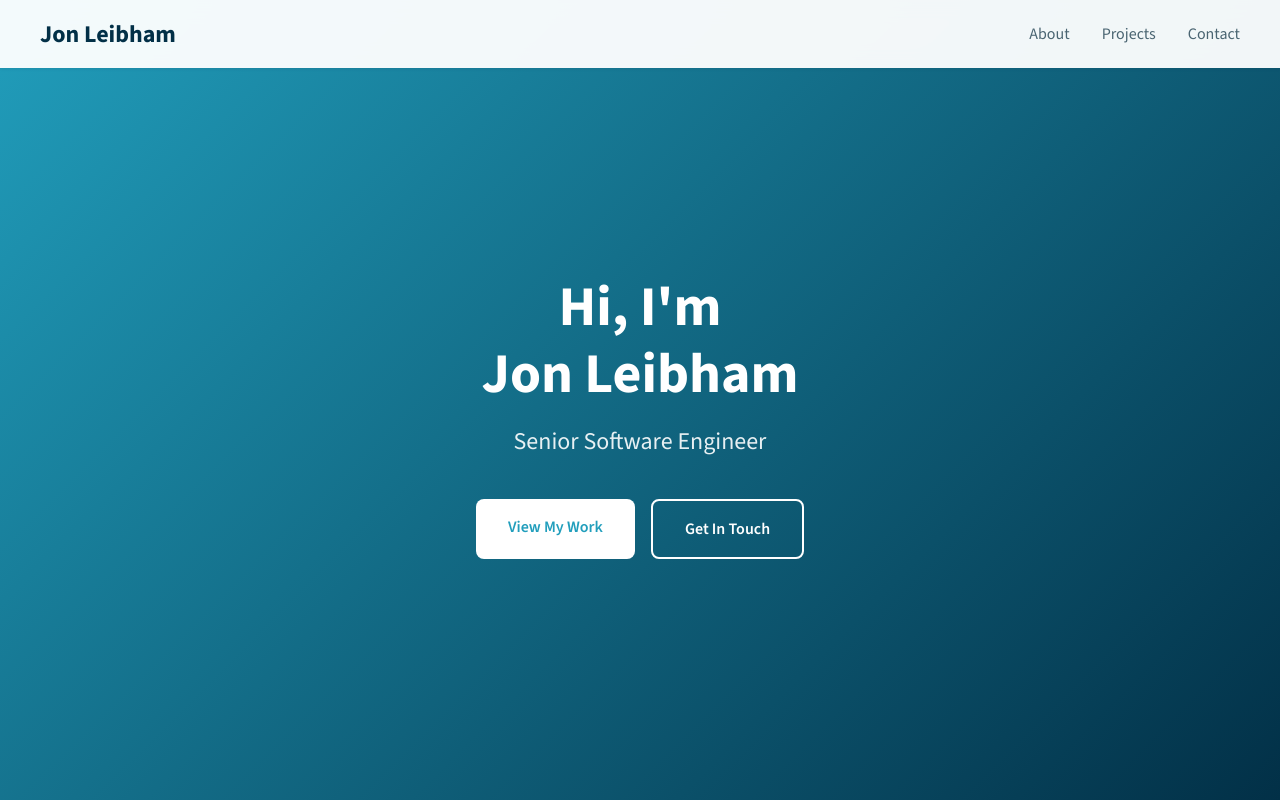
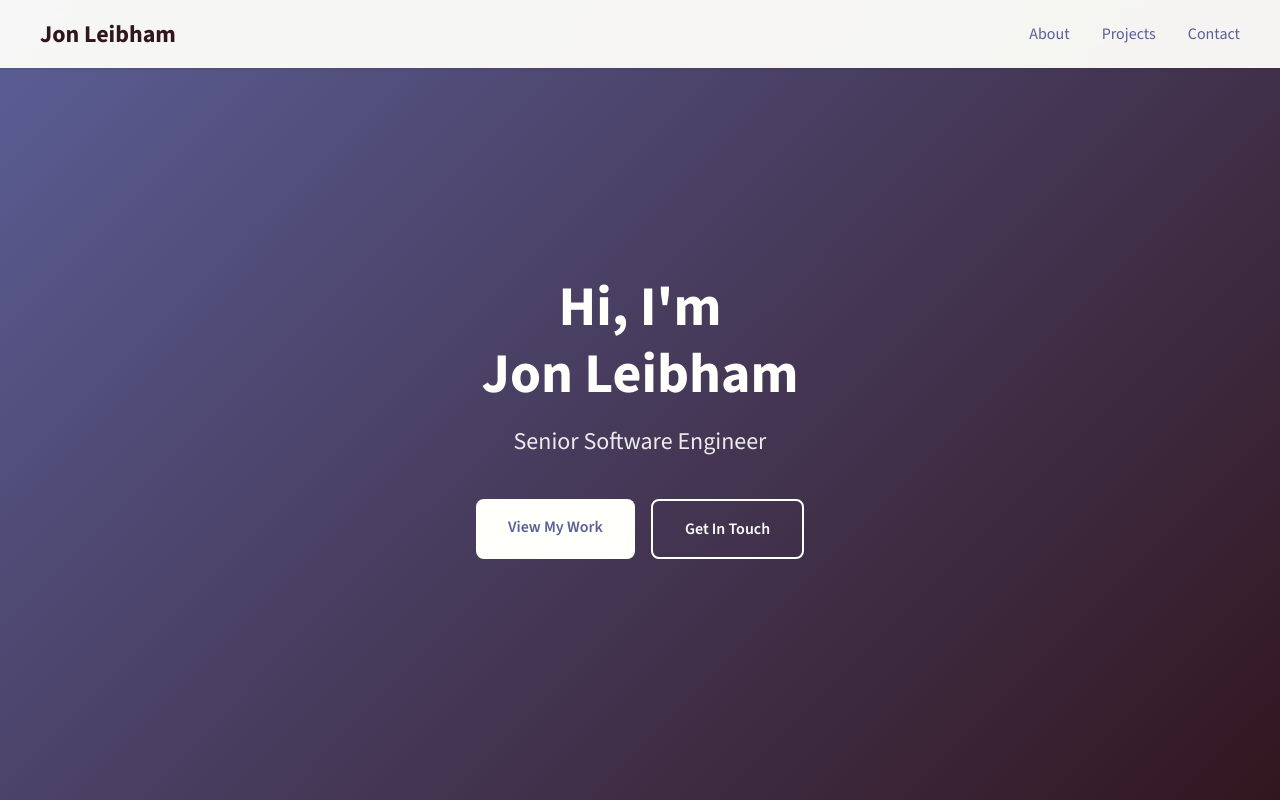
Before and after one commit to GRIM4CE/jonleibham, a React (Vite) app: page / in a window 1280 px wide. Shown: the top 800 px of the page. Built offline with nearby package versions, Linux system fonts and the light colour scheme.

Commit message:
feat: updates color scheme

```diff
--- a/src/index.css
+++ b/src/index.css
@@ -5,47 +5,52 @@
 }
 
 :root {
-  /* Palette: https://coolors.co/palette/8ecae6-219ebc-023047-ffb703-fb8500 */
-  --color-light-blue: #8ecae6;
-  --color-blue: #219ebc;
-  --color-navy: #023047;
-  --color-yellow: #ffb703;
-  --color-orange: #fb8500;
+  /* Palette */
+  --color-pale-slate: #b8b8d1;
+  --color-dusty-grape: #5b5f97;
+  --color-sunflower-gold: #ffc145;
+  --color-porcelain: #fffffb;
+  --color-grapefruit-pink: #ff6b6c;
+  --color-flag-red: #c1292e;
+  --color-black: #020100;
+  --color-midnight-violet: #32161f;
+  --color-magenta-bloom: #e83f6f;
+  --color-sea-green: #32936f;
 
   /* Primary colors */
-  --color-primary: #219ebc;
-  --color-primary-dark: #023047;
+  --color-primary: #5b5f97;
+  --color-primary-dark: #32161f;
 
   /* Accent colors */
-  --color-accent: #ffb703;
-  --color-accent-dark: #fb8500;
+  --color-accent: #ffc145;
+  --color-accent-dark: #e83f6f;
 
   /* Text colors */
-  --color-text: #023047;
-  --color-text-muted: #4a6572;
-  --color-text-subtle: #2d4a59;
+  --color-text: #32161f;
+  --color-text-muted: #5b5f97;
+  --color-text-subtle: #6f5466;
 
   /* Background colors */
-  --color-bg: #ffffff;
-  --color-bg-alt: #f0f7fa;
-  --color-bg-dark: #023047;
+  --color-bg: #fffffb;
+  --color-bg-alt: #f2f2f8;
+  --color-bg-dark: #32161f;
 
   /* UI colors */
-  --color-border: #c9dde6;
-  --color-tag-bg: #e8f4f8;
-  --color-tag-text: #023047;
+  --color-border: #b8b8d1;
+  --color-tag-bg: #ece9f3;
+  --color-tag-text: #32161f;
 
   /* White variations */
-  --color-white: #ffffff;
-  --color-white-muted: rgba(255, 255, 255, 0.9);
-  --color-white-subtle: rgba(255, 255, 255, 0.7);
-  --color-white-faint: rgba(255, 255, 255, 0.5);
+  --color-white: #fffffb;
+  --color-white-muted: rgba(255, 255, 251, 0.9);
+  --color-white-subtle: rgba(255, 255, 251, 0.7);
+  --color-white-faint: rgba(255, 255, 251, 0.5);
 
   /* Transparent/overlay colors */
-  --color-header-bg: rgba(255, 255, 255, 0.95);
-  --color-shadow: rgba(2, 48, 71, 0.1);
-  --color-shadow-dark: rgba(2, 48, 71, 0.2);
-  --color-primary-shadow: rgba(33, 158, 188, 0.3);
+  --color-header-bg: rgba(255, 255, 251, 0.95);
+  --color-shadow: rgba(50, 22, 31, 0.1);
+  --color-shadow-dark: rgba(50, 22, 31, 0.2);
+  --color-primary-shadow: rgba(91, 95, 151, 0.3);
 
   /* Typography */
   font-family: 'Source Sans 3', sans-serif;
```
